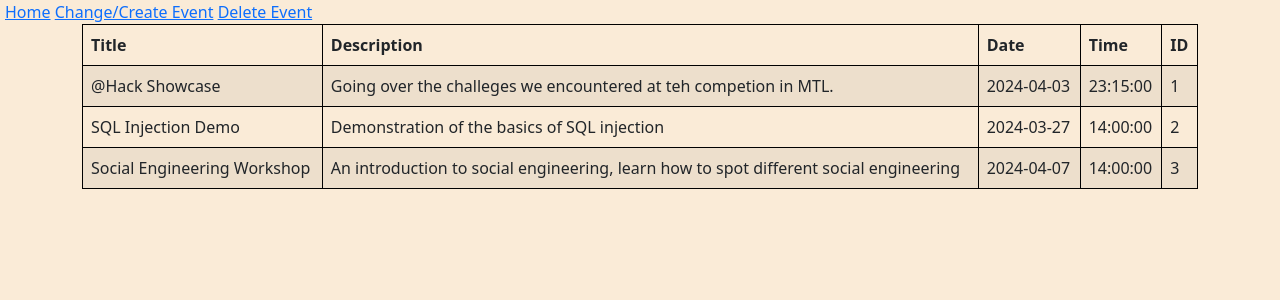
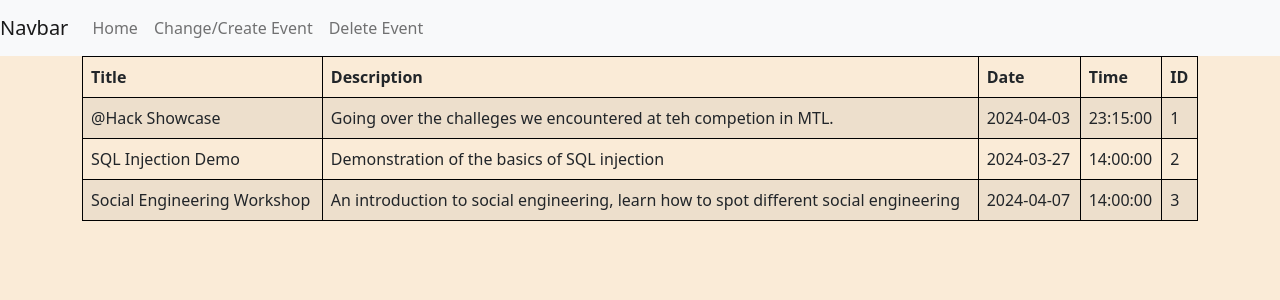
Before and after one commit to jameshemp1/HackEvents, a PHP site: page /HackEvents/index.php/events/list in a window 1280 px wide. Shown: the top 300 px of the page. Run offline with PHP 8.4, Linux system fonts and the light colour scheme; data comes from the database, SQL or seed files in the repository.

Commit message:
added navbars to all 3 pages

```diff
--- a/inc/config.php
+++ b/inc/config.php
@@ -1,6 +1,6 @@
 <?php
 define("DB_HOST", "localhost");
 define("DB_USERNAME", "events_user");
-define("DB_PASSWORD", "sMhhL55nA16c0NwJ");
+define("DB_PASSWORD", "mysql");
 define("DB_DATABASE_NAME", "htaevents");
 ?>
--- a/index.php
+++ b/index.php
@@ -43,11 +43,37 @@
         <title>index.php</title>
         <link href="https://cdn.jsdelivr.net/npm/bootstrap@5.0.2/dist/css/bootstrap.min.css" rel="stylesheet">
     </head>
+
+    <!-- Original Navbar
     <nav>
         <a style="margin-left: 5px" href="../../index.php">Home</a>
         <a href="../../update.php">Change/Create Event</a>
         <a href="../../delete.php">Delete Event</a>
+    </nav> -->
+
+    <nav class="navbar navbar-expand-lg navbar-light bg-light">
+        <a class="navbar-brand" href="#">Navbar</a>
+        <button class="navbar-toggler" type="button" data-toggle="collapse" data-target="#navbarText" aria-controls="navbarText" aria-expanded="false" aria-label="Toggle navigation">
+            <span class="navbar-toggler-icon"></span>
+        </button>
+        <div class="collapse navbar-collapse" id="navbarText">
+            <ul class="navbar-nav mr-auto">
+                <li class="nav-item active">
+                    <a class="nav-link" href="../../index.php">Home</a>
+                </li>
+                <li class="nav-item">
+                    <a class="nav-link" href="../../update.php">Change/Create Event</a>
+                </li>
+                <li class="nav-item">
+                    <a class="nav-link" href="../../delete.php">Delete Event</a>
+                </li>
+            </ul>
+            <span class="navbar-text">
+
+            </span>
+        </div>
     </nav>
+
         <body style="background-color: #faebd7;">
         <div class="container">
 
```
Also changed, not shown: delete.php (+24 -2 lines), update.php (+24 -1 lines).
